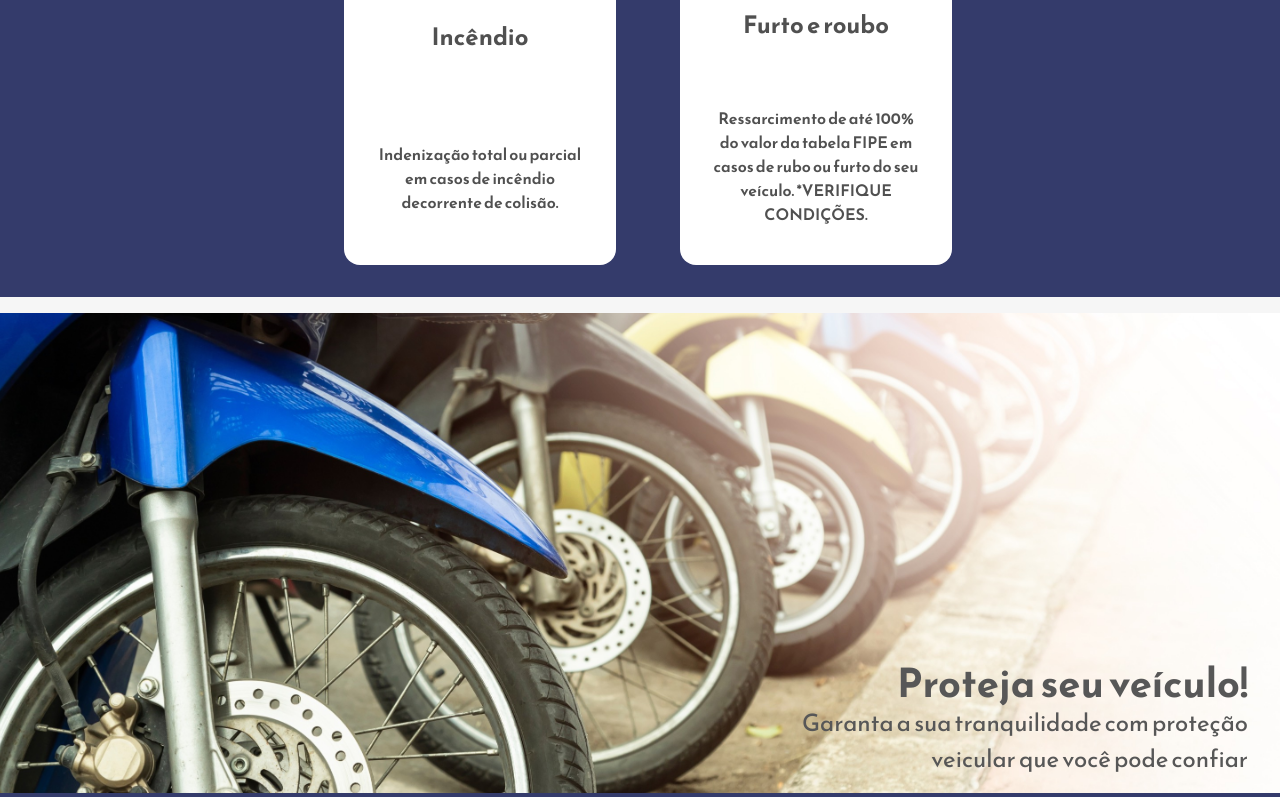
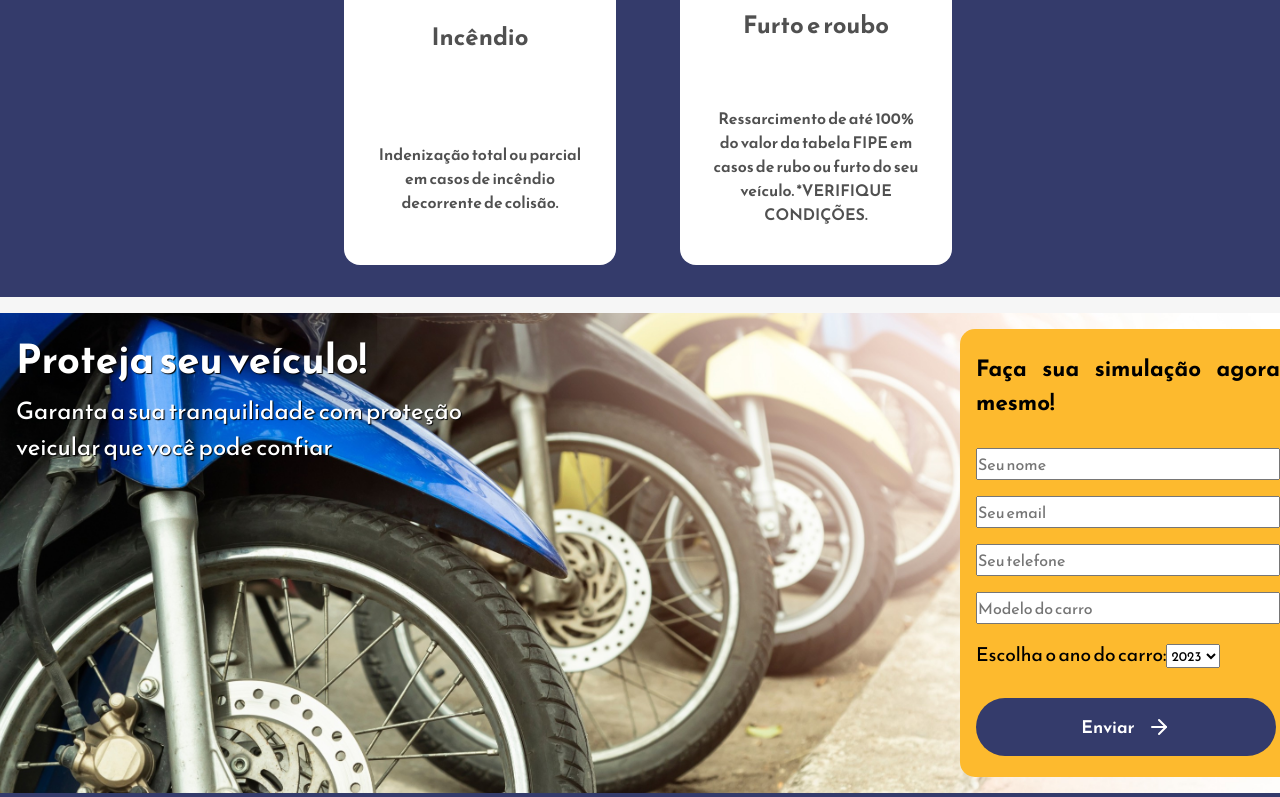
Before and after one commit to brenusaraujo/sergiclube-producao, a React (Create React App) app: page / in a window 1280 px wide. Shown: the part 2000-2797 px from the top of the page. Built offline with nearby package versions, Linux system fonts and the light colour scheme.

Commit message:
edita o formulário

```diff
--- a/src/App.css
+++ b/src/App.css
@@ -167,12 +167,14 @@ nav {
   align-items: center; /* Centraliza verticalmente o conteúdo */
   flex-direction: column;
   flex: 1;
-  margin: auto;
   font-size: 1.2rem;
   text-align: justify;
-  background-color: #bbdfffc5;
+  background-color: #fdba2e;
   border-radius: 15px; /* Define o raio das bordas arredondadas */
   padding: 1rem;
+  height: 28rem;
+  margin-left: 60rem;
+  margin-top: 1rem;
 }
 
 .home-form-section button {
@@ -184,6 +186,12 @@ nav {
   flex-direction: column;
   justify-content: flex-end;
   align-items: flex-start
+}
+
+.home-titulo-section p {
+  font-size: large;
+  color: white;
+  text-shadow: 2px 2px 4px rgba(0, 0, 0)
 }
 .primary-heading {
   font-size: clamp(1rem, 3vw, 5rem);
@@ -212,7 +220,7 @@ nav {
 }
 .secondary-button {
   padding: 1rem 2.5rem;
-  background-color: #007e99;
+  background-color: #343b6b;
   outline: none;
   border: none;
   border-radius: 5rem;
@@ -234,7 +242,7 @@ nav {
 }
 .secondary-button:hover {
   background-color: white;
-  color: #007e99;
+  color: #343b6b;
 }
 
 .whatsapp-button {
@@ -444,36 +452,41 @@ nav {
   background-position: center;
   height: 30rem;
   position: relative;
+  display: flex;
 }
 .proteja-section-wrapper h1 {
   font-size: clamp(1rem, 3vw, 1.5rem);
   max-width: 500px;
   font-size: 2.5rem;
-  color: #575757;
   margin: 1.5rem 0rem;
   padding: 1rem;
   position: absolute;
-  bottom: 0;
-  right: 0;
+  top: 0;
+  left: 0;
   margin: 0;
   text-align: right;
-  margin-bottom: 4rem;
   margin-right: 1rem;
+  color: rgb(255, 255, 255);
+  max-width: 600px;
+  text-shadow: 1px 1px 1px black;
   /* text-shadow: -1px -1px 0 black, 1px -1px 0 black, -1px 1px 0 black, 1px 1px 0 black; */
 }
 .proteja-section-wrapper p {
   font-size: clamp(1rem, 3vw, 1.5rem);
+  color: rgb(255, 255, 255);
+  max-width: 600px;
+  text-shadow: 1px 1px 1px black;
   max-width: 500px;
   font-size: 1.5rem;
-  color: #575757;
   margin: 1.5rem 0rem;
   padding: 1rem;
   position: absolute;
-  bottom: 0;
-  right: 0;
+  top: 0;
+  left: 0;
   margin: 0;
-  text-align: right;
+  text-align: left;
   margin-right: 1rem;
+  margin-top: 4rem;
   /* text-shadow: -1px -1px 0 black, 1px -1px 0 black, -1px 1px 0 black, 1px 1px 0 black; */
 }
 .testimonials-stars-container svg {
--- a/src/Components/Home.js
+++ b/src/Components/Home.js
@@ -1,27 +1,11 @@
 import React from "react";
-import { FiArrowRight } from "react-icons/fi";
 import { ImWhatsapp } from "react-icons/im"
 import { useState } from "react";
 import BotaoTelefone from "../Assets/botaoassistencia.png"
 
-function calcularAnoDosCarros(intervaloAnos) {
-  const anoAtual = new Date().getFullYear();
-  const anoInicial = anoAtual - intervaloAnos + 1;
-  const anoDosCarros = Array.from({ length: intervaloAnos }, (_, index) => anoInicial + index);
-  return anoDosCarros;
-}
 
 const Home = () => {
-  const intervaloAnos = 15;
-  const anoDosCarros = calcularAnoDosCarros(intervaloAnos);
-  const telefone = 5571992402531;
-  const telefoneBoleto = 5571999011086;
-  const telefoneNovo = 5579999042338;
-  const [nome, setNome] = useState('');
-  const [email, setEmail] = useState('');
-  const [telefoneUser, setTelefoneUser] = useState('');
-  const [modeloCarro, setModeloCarro] = useState('');
-  const [anoCarro, setAnoCarro] = useState(new Date().getFullYear());
+  const telefoneBoleto = 5579999042338
   const [isModalOpen, setIsModalOpen] = useState(false);
 
   const toggleModal = () => {
@@ -36,66 +20,7 @@ const Home = () => {
     backgroundColor: isModalOpen ? 'white' : ' ',
   }
 
-  const formatarTelefone = (input) => {
-    const numeroApenasDigitos = input.replace(/\D/g, '');
 
-    let formatoTelefone = '';
-
-    if (numeroApenasDigitos.length >= 2) {
-      formatoTelefone = `(${numeroApenasDigitos.substring(0, 2)}`;
-    } else {
-      formatoTelefone = numeroApenasDigitos;
-    }
-
-    if (numeroApenasDigitos.length > 2) {
-      formatoTelefone += `) ${numeroApenasDigitos.substring(2, 3)}`;
-    }
-
-    if (numeroApenasDigitos.length > 3) {
-      formatoTelefone += `${numeroApenasDigitos.substring(3, 7)}`;
-    }
-
-    if (numeroApenasDigitos.length > 7) {
-      formatoTelefone += `-${numeroApenasDigitos.substring(7, 11)}`;
-    }
-
-    return formatoTelefone;
-  };
-
-  const handleNomeChange = (e) => {
-    setNome(e.target.value);
-  };
-
-  const handleEmailChange = (e) => {
-    setEmail(e.target.value);
-  };
-
-  const handleTelefoneChange = (e) => {
-    const novoValor = e.target.value;
-    setTelefoneUser(formatarTelefone(novoValor));
-  };
-
-  const handleModeloCarroChange = (e) => {
-    setModeloCarro(e.target.value);
-  };
-
-  const handleAnoCarroChange = (e) => {
-    setAnoCarro(e.target.value);
-  };
-
-  const handleWhatsAppButtonClick = () => {
-    const message = `Olá, tudo bem? Eu me chamo ${nome}, tenho um ${modeloCarro} ${anoCarro} e gostaria de uma cotação para meu veículo.`;
-
-    const whatsappUrl = `https://wa.me/${telefone}?text=${encodeURIComponent(message)}`;
-
-    window.open(whatsappUrl, '_blank');
-
-    window.dataLayer.push({
-      'event': 'click_button_lead_qualificado',
-      'email': email,
-
-    });
-  };
   const handleWhatsAppButtonClickWithoutMessage = () => {
     const message = `Olá, tudo bem? Gostaria da segunda via do boleto.`;
 
@@ -121,48 +46,6 @@ const Home = () => {
         <h1 className="primary-heading">
           Juntos, protegemos o que importa: o seu veículo e sua tranquilidade!
         </h1>
-
-        {/* <div className="home-form-section">
-          <h3 className="home-form-heading">Faça sua simulação agora mesmo!</h3>
-          <br />
-          <form action="post">
-            <div className="form-section">
-              <input
-                style={{ width: '19rem', height: '2rem', fontSize: '1rem', marginBottom: '1rem' }} type="text" id="nome" name="nome" placeholder="Seu nome" value={nome}
-                onChange={handleNomeChange} />
-            </div>
-
-            <div className="form-section">
-              <input style={{ width: '19rem', height: '2rem', fontSize: '1rem', marginBottom: '1rem' }} type="email" id="email" name="email" placeholder="Seu email" required value={email}
-                onChange={handleEmailChange} />
-            </div>
-
-            <div className="form-section" id="telefone">
-              <input style={{ width: '19rem', height: '2rem', fontSize: '1rem', marginBottom: '1rem' }} type="tel" id="phone" name="phone" placeholder="Seu telefone" pattern="[0-9]{2}[9]{1}[0-9]{4}[0-9]{4}" required value={telefoneUser}
-                onChange={handleTelefoneChange} />
-            </div>
-
-            <div className="form-section">
-              <input style={{ width: '19rem', height: '2rem', fontSize: '1rem', marginBottom: '1rem' }} type="text" id="modeloCarro" name="modeloCarro" placeholder="Modelo do carro" required value={modeloCarro}
-                onChange={handleModeloCarroChange} />
-            </div>
-
-            <div className="form-section">
-              <label htmlFor="anoCarro">Escolha o ano do carro:</label>
-              <select id="anoCarro" value={anoCarro} onChange={handleAnoCarroChange}>
-                {anoDosCarros.map((ano) => (
-                  <option key={ano} value={ano}>
-                    {ano}
-                  </option>
-                ))}
-              </select>
-            </div>
-            <br />
-            <button onClick={handleWhatsAppButtonClick} className="secondary-button" target="blank" >
-              Enviar <FiArrowRight />
-            </button>
-          </form>
-        </div> */}
       </div>
       <div className="modal-container">
         <button onClick={toggleModal} className="floating-button">
--- a/src/Components/ProtejaPatrimonio.js
+++ b/src/Components/ProtejaPatrimonio.js
@@ -1,12 +1,132 @@
-import React from "react";
+import React, { useState } from "react";
+import { FiArrowRight } from "react-icons/fi";
+
+function calcularAnoDosCarros(intervaloAnos) {
+  const anoAtual = new Date().getFullYear();
+  const anoInicial = anoAtual - intervaloAnos + 1;
+  const anoDosCarros = Array.from({ length: intervaloAnos }, (_, index) => anoInicial + index);
+  return anoDosCarros;
+}
 
 const ProtejaPatrimonio = () => {
+  const intervaloAnos = 15;
+  const anoDosCarros = calcularAnoDosCarros(intervaloAnos);
+  const telefone = 5571992402531;
+  const [nome, setNome] = useState('');
+  const [email, setEmail] = useState('');
+  const [telefoneUser, setTelefoneUser] = useState('');
+  const [modeloCarro, setModeloCarro] = useState('');
+  const [anoCarro, setAnoCarro] = useState(new Date().getFullYear());
+
+  const formatarTelefone = (input) => {
+    const numeroApenasDigitos = input.replace(/\D/g, '');
+
+    let formatoTelefone = '';
+
+    if (numeroApenasDigitos.length >= 2) {
+      formatoTelefone = `(${numeroApenasDigitos.substring(0, 2)}`;
+    } else {
+      formatoTelefone = numeroApenasDigitos;
+    }
+
+    if (numeroApenasDigitos.length > 2) {
+      formatoTelefone += `) ${numeroApenasDigitos.substring(2, 3)}`;
+    }
+
+    if (numeroApenasDigitos.length > 3) {
+      formatoTelefone += `${numeroApenasDigitos.substring(3, 7)}`;
+    }
+
+    if (numeroApenasDigitos.length > 7) {
+      formatoTelefone += `-${numeroApenasDigitos.substring(7, 11)}`;
+    }
+
+    return formatoTelefone;
+  };
+
+  const handleNomeChange = (e) => {
+    setNome(e.target.value);
+  };
+
+  const handleEmailChange = (e) => {
+    setEmail(e.target.value);
+  };
+
+  const handleTelefoneChange = (e) => {
+    const novoValor = e.target.value;
+    setTelefoneUser(formatarTelefone(novoValor));
+  };
+
+  const handleModeloCarroChange = (e) => {
+    setModeloCarro(e.target.value);
+  };
+
+  const handleAnoCarroChange = (e) => {
+    setAnoCarro(e.target.value);
+  };
+
+  const handleWhatsAppButtonClick = () => {
+    const message = `Olá, tudo bem? Eu me chamo ${nome}, tenho um ${modeloCarro} ${anoCarro} e gostaria de uma cotação para meu veículo.`;
+
+    const whatsappUrl = `https://wa.me/${telefone}?text=${encodeURIComponent(message)}`;
+
+    window.open(whatsappUrl, '_blank');
+
+    window.dataLayer.push({
+      'event': 'click_button_lead_qualificado',
+      'email': email,
+
+    });
+  };
   return (
     <div className="proteja-section-wrapper">
-      <h1>
-        Proteja seu veículo!
-      </h1>
-      <p>Garanta a sua tranquilidade com proteção veicular que você pode confiar</p>
+      <div className="home-form-section">
+        <h3 className="home-form-heading">Faça sua simulação agora mesmo!</h3>
+        <br />
+        <form action="post">
+          <div className="form-section">
+            <input
+              style={{ width: '19rem', height: '2rem', fontSize: '1rem', marginBottom: '1rem' }} type="text" id="nome" name="nome" placeholder="Seu nome" value={nome}
+              onChange={handleNomeChange} />
+          </div>
+
+          <div className="form-section">
+            <input style={{ width: '19rem', height: '2rem', fontSize: '1rem', marginBottom: '1rem' }} type="email" id="email" name="email" placeholder="Seu email" required value={email}
+              onChange={handleEmailChange} />
+          </div>
+
+          <div className="form-section" id="telefone">
+            <input style={{ width: '19rem', height: '2rem', fontSize: '1rem', marginBottom: '1rem' }} type="tel" id="phone" name="phone" placeholder="Seu telefone" pattern="[0-9]{2}[9]{1}[0-9]{4}[0-9]{4}" required value={telefoneUser}
+              onChange={handleTelefoneChange} />
+          </div>
+
+          <div className="form-section">
+            <input style={{ width: '19rem', height: '2rem', fontSize: '1rem', marginBottom: '1rem' }} type="text" id="modeloCarro" name="modeloCarro" placeholder="Modelo do carro" required value={modeloCarro}
+              onChange={handleModeloCarroChange} />
+          </div>
+
+          <div className="form-section">
+            <label htmlFor="anoCarro">Escolha o ano do carro:</label>
+            <select id="anoCarro" value={anoCarro} onChange={handleAnoCarroChange}>
+              {anoDosCarros.map((ano) => (
+                <option key={ano} value={ano}>
+                  {ano}
+                </option>
+              ))}
+            </select>
+          </div>
+          <br />
+          <button onClick={handleWhatsAppButtonClick} className="secondary-button" target="blank" >
+            Enviar <FiArrowRight />
+          </button>
+        </form>
+      </div>
+      <div>
+        <h1>
+          Proteja seu veículo!
+        </h1>
+        <p>Garanta a sua tranquilidade com proteção veicular que você pode confiar</p>
+      </div>
     </div>
   );
 };
```
